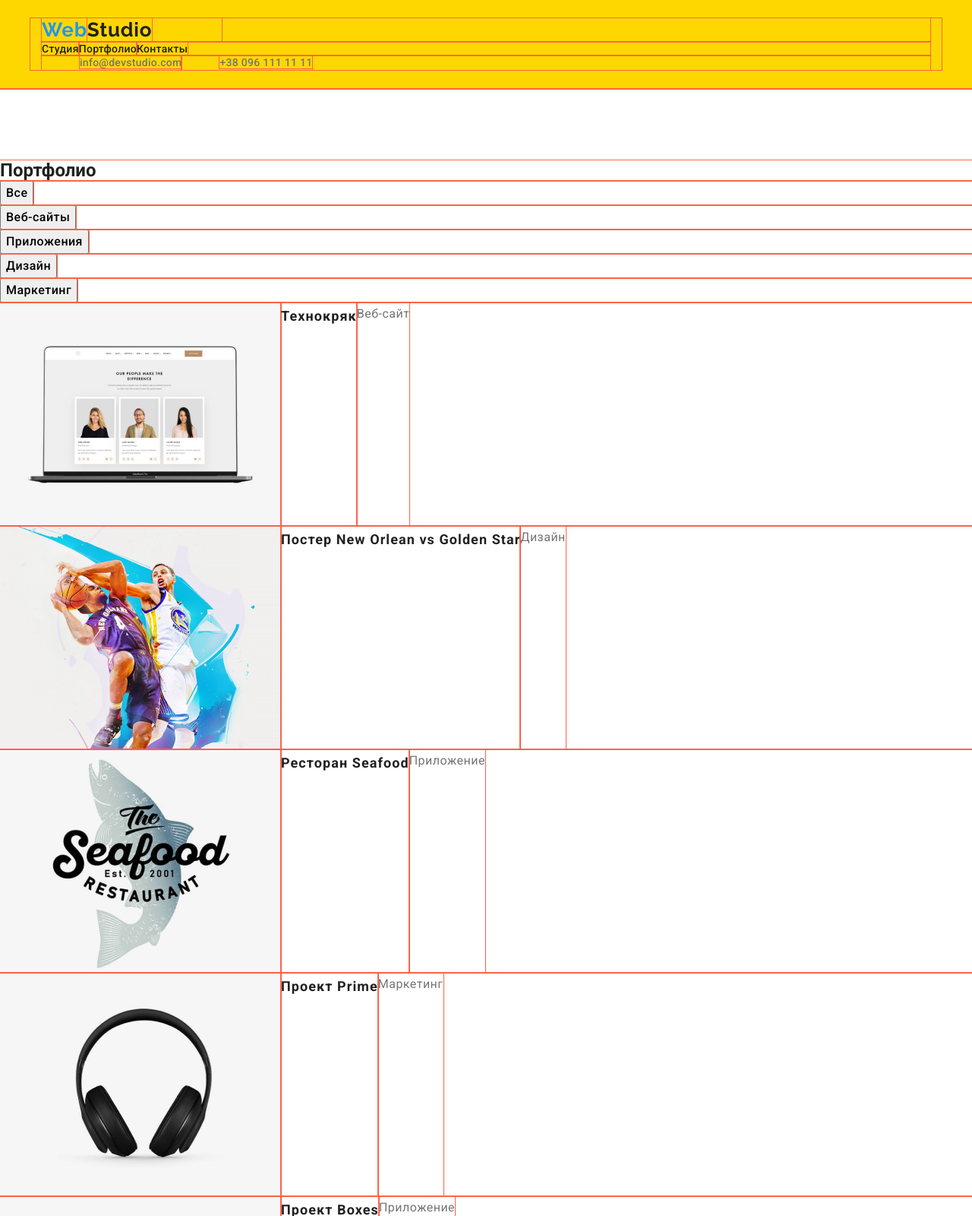
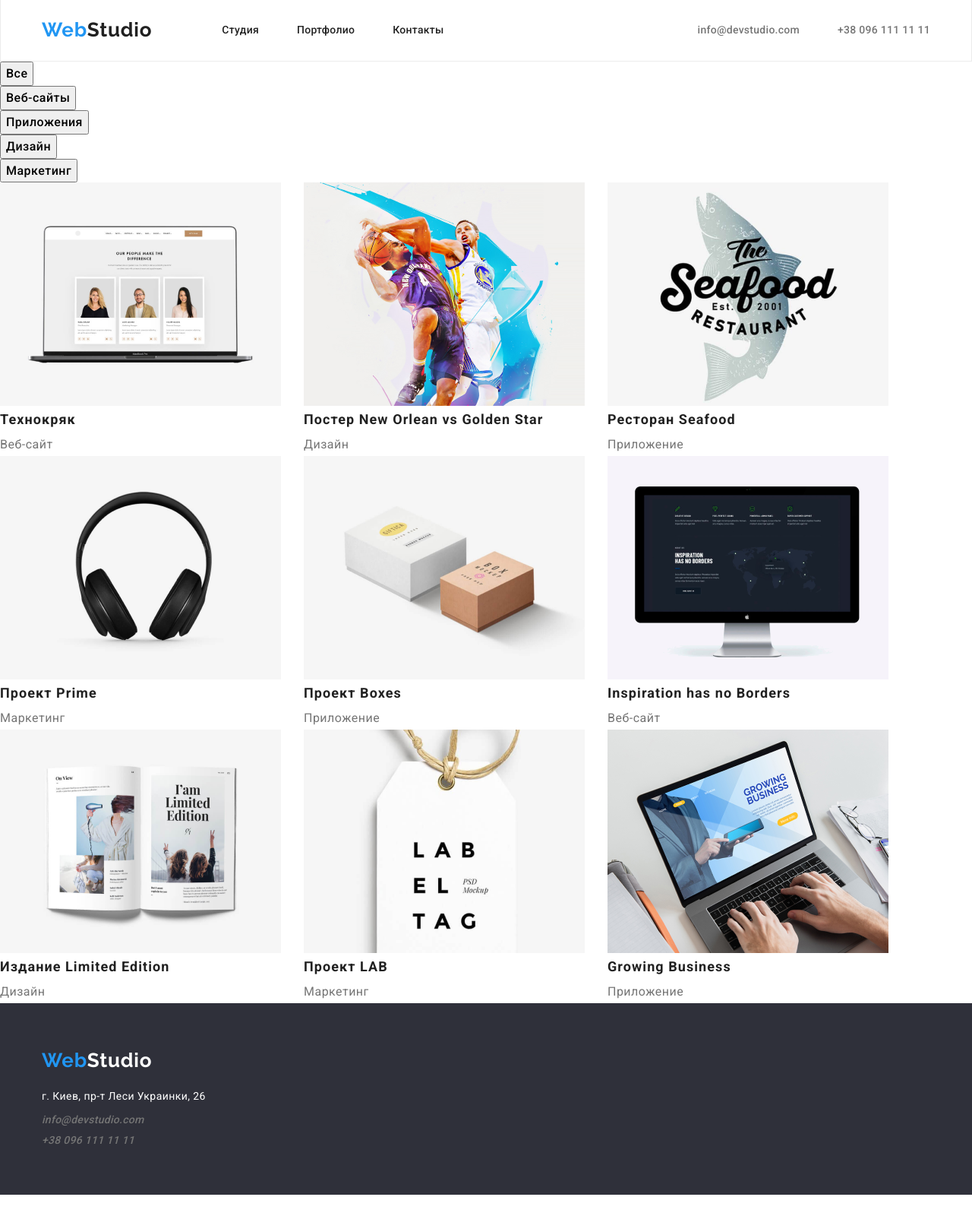
Before and after one commit to Skyhor/goit-markup-hw-03, a plain HTML site: page portfolio.html in a window 1280 px wide. Shown: the top 1600 px of the page at 76% size. After the commit the page ends 1572 px from the top, so only its background shows below. Drawn offline with nearby package versions, Linux system fonts and the light colour scheme.

Commit message:
studi-finish

```diff
--- a/css/style.css
+++ b/css/style.css
@@ -16,7 +16,7 @@ body {
     box-sizing: border-box;
 }
 *{
-    outline:1px solid tomato ;
+    /* outline:1px solid tomato ; */
 }
 /* =======Reset Styles========= */
 html{
@@ -59,12 +59,11 @@ list-style: none;
 /* ==========Reset Styles */
 
 /* =========Header=========== */
-.test {
-    background-color: gold;
-}
 .head-link{
     padding-top: 24px;
     padding-bottom: 25px;
+    border: 1px solid #ECECEC;
+    border-top: none;
 }
 .container {
     width: 1200px;
@@ -77,6 +76,7 @@ list-style: none;
     display: flex;
         align-items: center;
 justify-content:space-between;
+
 }
 .navigation{
     display: flex;
@@ -150,9 +150,7 @@ justify-content:space-between;
         font-size: 16px;
         line-height: 1.62;
 
-}     text-align: center;
-        letter-spacing: 0.03em;
-
+}
 
 .portfolio-hero-button:hover,
 .portfolio-hero-button:focus {
@@ -215,11 +213,15 @@ padding-top: 94px;
 padding-bottom: 94px;
 }
 
+.hero-text:not(:last-child){
+    padding-right: 30px;
+}
 .hero-text{
-    padding-right: 30px;
+    flex-basis: calc((100% - 120px)/ 4);
 }
 
 .main-advant{
+    margin-bottom: 10px;
     font-weight: 700;
     font-size: 14px;
     line-height: 1.14;
@@ -233,15 +235,22 @@ padding-bottom: 94px;
         color: var(--contact-color)
 
 }
+/* ===========Hero */
+/* ==========Hero2========= */
+.portfolio-content {
+    display: flex;
+    flex-direction: row;
+    flex-wrap: wrap;
+}
+.portfolio-header-photo:not(:nth-child(3n)){
+    margin-right: 30px;
+}
+.portfolio-header-photo:not(:nth-last-child(-n+3)){
+    margin-bottom: 30px9;
+}
+/* =========About us========= */
 
-/* ===========Hero */
-/* =========About us========= */
-section{
-padding-top: 94px;
-    padding-bottom: 50px;
-}
 .about-us-title{
-
         font-weight: 700;
         font-size: 36px;
         line-height: 1.16;
@@ -249,6 +258,13 @@ padding-top: 94px;
         letter-spacing: 0.03em;
 }
 .about-us{
+    flex-basis: calc((100% - 90px)/ 3);
+    display: flex;
+    justify-content: space-between;
+    flex-wrap: wrap;
+
+    flex-wrap: wrap;
+    padding-top: 50px;
     padding-bottom: 94px;
 }
 .about-us-photo{
@@ -270,11 +286,16 @@ flex-direction: row;
         letter-spacing: 0.03em;
 }
 .team-list{
+    display: flex;
+    flex-wrap: wrap;
     padding-bottom: 94px;
 }
+.team-photo:not(:nth-child(4n)){
+    margin-right: 30px;
+}
 .team-photo{
-    display: flex;
-    flex-direction: row;
+    flex-basis: calc((100% - 120px)/ 4);
+    box-shadow: 0px 1px 3px;
 }
 .team-name{
         font-weight: 500;
@@ -282,6 +303,13 @@ flex-direction: row;
         line-height: 1.18;
         text-align: center;
         letter-spacing: 0.03em;
+        margin-bottom: 10px;
+}
+.team-card {
+    padding-top: 30px;
+    padding-bottom: 60px;
+    border-top: none;
+    background-color: var(--white-color);
 }
 .about-team{
         font-size: 16px;
@@ -305,16 +333,22 @@ flex-direction: row;
         letter-spacing: 0.03em;
         color: var(--contact-color)
 }
-.portfolio-header-photo{
-    display: flex;
-    flex-direction: row;
-    flex-wrap: wrap;
-}
 
 /* =============Main-2 */
 /* =======Footer======== */
-.footer-back{
-        background: #2F303A;
+.footer{
+    height: 252px;
+            background: #2F303A;
+
+}
+.footer-logo{
+    padding-top: 60px;
+}
+.footer-link:not(:last-child){
+padding-bottom:9px;
+}
+.footer-adres-link{
+    padding-top: 20px;
 }
 .footer-adres{
     font-style: normal;
@@ -330,4 +364,12 @@ flex-direction: row;
         text-align: center;
         letter-spacing: 0.03em;
 }
+.footer-contact{
+    font-weight: 500;
+        font-size: 14px;
+        line-height: 1.14;
+        letter-spacing: 0.02em;
+        color: var(--contact-color)
+}
+
 /* ============Foter */
--- a/portfolio.html
+++ b/portfolio.html
@@ -22,28 +22,29 @@
   </head>
   <body>
      <!-- Header -->
-    <div>
-      <header class="head-link background-header test">
-        <div class="container">
-          <nav>
-            <div class="logo-style">
+    <header class="head-link">
+      <div class="container head-link-container">
+        <nav class="navigation">
+          <div class="">
             <a href="/" lang="en" class="link logo-link">
               Web<span class="logo">Studio</span>
             </a>
           </div>
           <ul class="list wrapper">
-              <li><a href="./index.html" class="link header-nav-link">Студия</a></li>
-              <li>
+            <li class="header-link">
+              <a href="./index.html" class="link header-nav-link">Студия</a>
+            </li>
+            <li class="header-link">
               <a href="./portfolio.html" class="link header-nav-link"
                 >Портфолио</a
               >
-              </li>
+            </li class="header-link">
             <li>
               <a href="" class="link header-nav-link">Контакты</a>
             </li>
           </ul>
         </nav>
-          <ul class="list header-info wrapper-adres">
+        <ul class="list wrapper-adres">
           <li>
             <a
               href="mailto:info@devstudio.com"
@@ -65,7 +66,7 @@
     <!-- Hero -->
     <main>
       <section>
-        <h1>Портфолио</h1>
+        <!-- <h1>Портфолио</h1> -->
         <ul class="list">
           <li>
             <button type="button" class="portfolio-hero-button">Все</button>
@@ -90,8 +91,8 @@
           </li>
         </ul>
         <!--Content  -->
-        <ul class="list">
-          <li class="content-list portfolio-header-photo">
+        <ul class="list portfolio-content">
+          <li class="content-list portfolio-header-photo ">
             <img
               src="./img/photohw2/img-hw2-1.png"
               width="370"
@@ -101,7 +102,7 @@
             <h2 class="content-title">Технокряк</h2>
             <p class="content-text">Веб-сайт</p>
           </li>
-          <li class="content-list portfolio-header-photo">
+          <li class="content-list portfolio-header-photo ">
             <img
               src="./img/photohw2/img-hw2-2.png"
               width="370"
@@ -111,7 +112,7 @@
             <h2 class="content-title">Постер New Orlean vs Golden Star</h2>
             <p class="content-text">Дизайн</p>
           </li>
-          <li class="content-list portfolio-header-photo">
+          <li class="content-list portfolio-header-photo ">
             <img
               src="./img/photohw2/img-hw2-3.png"
               width="370"
@@ -121,7 +122,7 @@
             <h2 class="content-title">Ресторан Seafood</h2>
             <p class="content-text">Приложение</p>
           </li>
-          <li class="content-list portfolio-header-photo">
+          <li class="content-list portfolio-header-photo ">
             <img
               src="./img/photohw2/img-hw2-4.png"
               width="370"
@@ -131,7 +132,7 @@
             <h2 class="content-title">Проект Prime</h2>
             <p class="content-text">Маркетинг</p>
           </li>
-          <li class="content-list portfolio-header-photo">
+          <li class="content-list portfolio-header-photo ">
             <img
               src="./img/photohw2/img-hw2-5.png"
               width="370"
@@ -141,7 +142,7 @@
             <h2 class="content-title">Проект Boxes</h2>
             <p class="content-text">Приложение</p>
           </li>
-          <li class="content-list portfolio-header-photo">
+          <li class="content-list portfolio-header-photo ">
             <img
               src="./img/photohw2/img-hw2-6.png"
               width="370"
@@ -151,7 +152,7 @@
             <h2 class="content-title">Inspiration has no Borders</h2>
             <p class="content-text">Веб-сайт</p>
           </li>
-          <li class="content-list portfolio-header-photo">
+          <li class="content-list portfolio-header-photo ">
             <img
               src="./img/photohw2/img-hw2-7.png"
               width="370"
@@ -161,7 +162,7 @@
             <h2 class="content-title">Издание Limited Edition</h2>
             <p class="content-text">Дизайн</p>
           </li>
-          <li class="content-list portfolio-header-photo">
+          <li class="content-list portfolio-header-photo ">
             <img
               src="./img/photohw2/img-hw2-8.png"
               width="370"
@@ -171,7 +172,7 @@
             <h2 class="content-title">Проект LAB</h2>
             <p class="content-text">Маркетинг</p>
           </li>
-          <li class="content-list portfolio-header-photo">
+          <li class="content-list portfolio-header-photo ">
             <img
               src="./img/photohw2/img-hw2-9.png"
               width="370"
@@ -185,14 +186,15 @@
       </section>
     </main>
     <!-- Footer -->
-    <footer class="footer-back">
-      <a href="/" lang="en" class="link logo-link">
+    <footer class=" footer footer-logo">
+      <div class="container">
+        <a href="/" lang="en" class="logo-link link">
         Web<span class="logo-white">Studio</span>
       </a>
 
-      <address>
+      <address class="footer-adres-link">
         <ul class="list">
-          <li>
+          <li class="footer-link">
             <a
               href="https://maps.app.goo.gl/37EXF5mU9n8MmFkR7"
               target="_blank"
@@ -201,22 +203,24 @@
               >г. Киев, пр-т Леси Украинки, 26</a
             >
           </li>
-          <li>
+          <li class="footer-link">
             <a
               href="mailto:info@devstudio.com"
               target="_blank"
               rel="noopener noreferrer"
-              class="link header-contact"
+              class="link footer-contact"
               >info@devstudio.com
             </a>
           </li>
-          <li>
-            <a href="tel:+380961111111" class="link header-contact">
+          <li class="footer-link">
+            <a href="tel:+380961111111" class="link footer-contact">
               +38 096 111 11 11
             </a>
           </li>
         </ul>
       </address>
+      </div>
+
     </footer>
   </body>
 </html>
```
Also changed, not shown: index.html (+29 -18 lines). Lines whose indentation alone changed are shown as unchanged.
